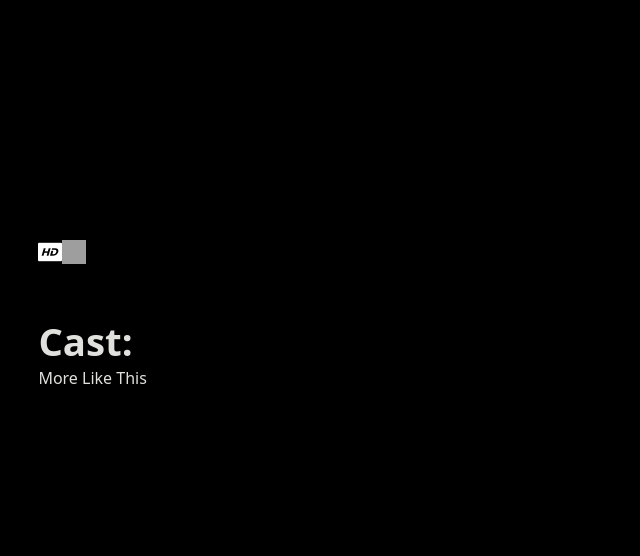
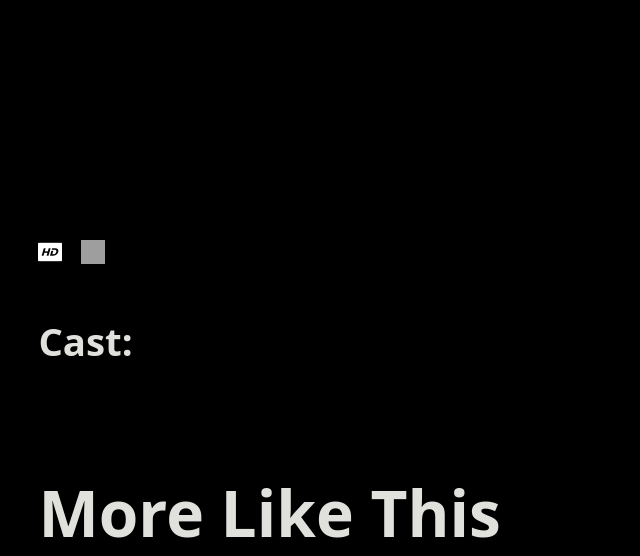
Before and after one commit to cecilia-89/omni, a Flask app: page /omni/1 in a window 1280 px wide. Shown: the part 506-1062 px from the top of the page, without its empty margins (0-640 px from the left). Before the commit the page ends 890 px from the top, so only its background shows below. Run offline with Flask 2, Linux system fonts and the light colour scheme; data that the repository does not hold is empty; grey boxes are pictures that could not be loaded.

Commit message:
added: more features

```diff
--- a/static/styles/header.css
+++ b/static/styles/header.css
@@ -8,7 +8,7 @@ nav {
 }
 
 #home_logo {
-	background-image: url('../images/icon.png');
+	background-image: url('../images/favicon.ico');
 	display: block;
 	background-repeat: no-repeat;
 	background-position:center;
--- a/static/styles/movie.css
+++ b/static/styles/movie.css
@@ -14,13 +14,20 @@
 	padding-left: 3%;
 }
 
-movie-info > div:first-child {qa		font-size:5vw;
+.movie-info > div:first-child {
+	font-size:5vw;
 	font-weight:700;
 	width:100%;
 }
 
 .movie-info > div:nth-child(3), span:not(:first-of-type) {
 	font-size:2.6vw;
+}
+
+.movie-info > div:nth-child(5) {
+	padding:8% 0 0 3%;
+	font-size:5vw;
+	font-weight: 700;
 }
 
 .movie-info span:first-of-type {
@@ -52,9 +59,7 @@ movie-info > div:first-child {qa		font-size:5vw;
 
 .icons {
 	display:flex;
-	of,m.: 3%;
-
-QA	\\
+	gap: 1.5%;
 }
 
 .rated_13 {
@@ -78,9 +83,10 @@ iframe {
 
 .recommended {
 	display:grid;
-	grid-template-columns: repeat(2, 45%);
+	grid-template-columns: repeat(2, 49%);
 	justify-content:center;
-    column-gap:1%;
+	column-gap: 2%;
+	padding: 0 5%;
 }
 
 .recommended img {
--- a/templates/movie.html
+++ b/templates/movie.html
@@ -39,7 +39,7 @@
 			<div>More Like This</div>
 			<div class="recommended">
 				{%for movie in recommended%}
-				<div><img src={{movie.thumbnail}} alt=""></div>
+				<div><a href="{{ url_for('omni_movie', movie_id=movie.id) }}"><img src={{movie.thumbnail}} alt=""></a></div>
 				{%endfor%}
 			</div>
 		</div>
```
Also changed, not shown: static/images/favicon.ico (added).
